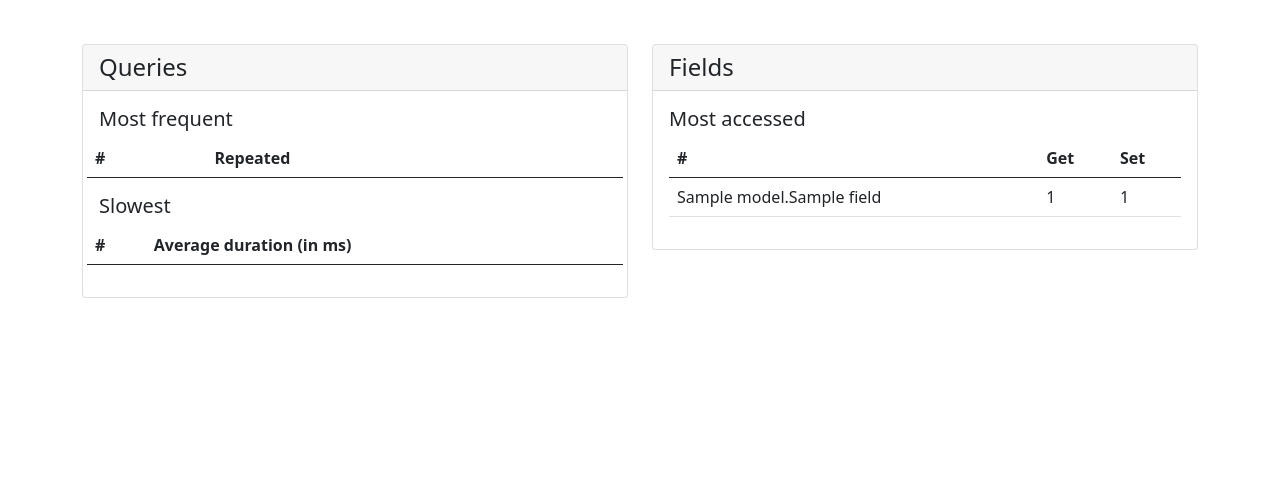
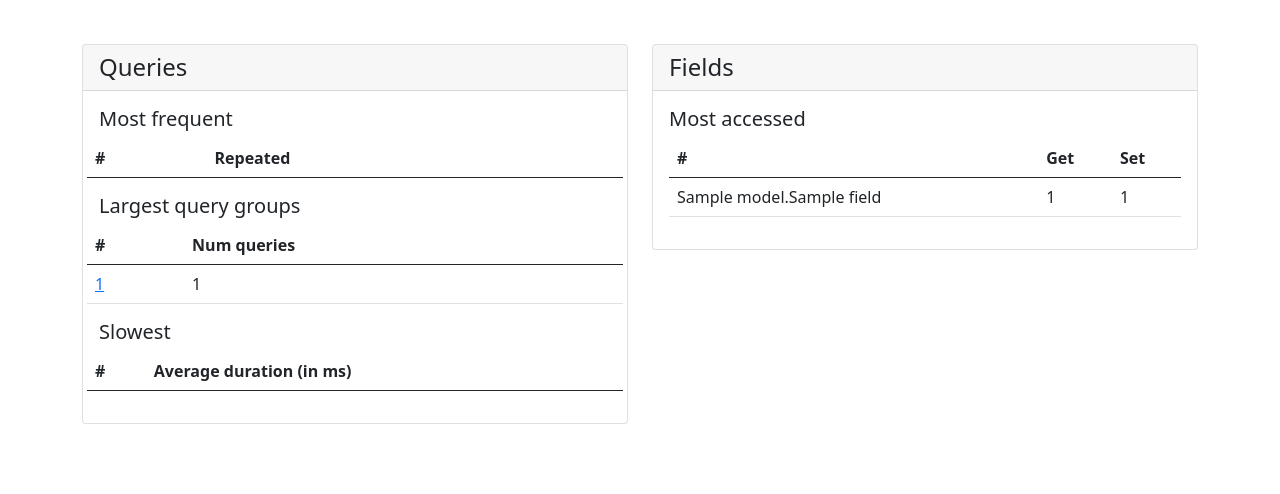
Before and after one commit to Tijani-Dia/dj-tracker, a Django app: page / in a window 1280 px wide. Shown: the part 330-824 px from the top of the page. Run offline with Django 4.2, Linux system fonts and the light colour scheme; tables that the repository leaves empty hold one stand-in row (values such as "Sample post"); data that the repository does not hold is empty.

Commit message:
Show largest query groups in Home page

```diff
--- a/src/dj_tracker/templates/dj_tracker/home.html
+++ b/src/dj_tracker/templates/dj_tracker/home.html
@@ -69,6 +69,25 @@
                             </table>
                         </div>
                         <div class="row">
+                            <h5 class="card-title">Largest query groups</h5>
+                            <table class="table">
+                                <thead>
+                                  <tr>
+                                    <th scope="col">#</th>
+                                    <th scope="col">Num queries</th>
+                                  </tr>
+                                </thead>
+                                <tbody>
+                                    {% for query_group in largest_query_groups %}
+                                        <tr>
+                                            <td><a href="{{ query_group.get_absolute_url }}">{{ query_group.pk }}</a></td>
+                                            <td>{{ query_group.num_queries }}</td>
+                                        </tr>
+                                    {% endfor %}
+                                </tbody>
+                            </table>
+                        </div>
+                        <div class="row">
                             <h5 class="card-title">Slowest</h5>
                             <table class="table">
                                 <thead>
--- a/src/dj_tracker/views.py
+++ b/src/dj_tracker/views.py
@@ -43,6 +43,11 @@
         context["most_repeated_queries"] = Query.objects.annotate(
             num_trackings=Count("trackings")
         ).order_by("-num_trackings")[:5]
+        context["largest_query_groups"] = (
+            QueryGroup.objects.annotate_num_queries()
+            .exclude(trackings__request__path__path="")
+            .order_by("-num_queries")[:5]
+        )
         return context
 
 
```
